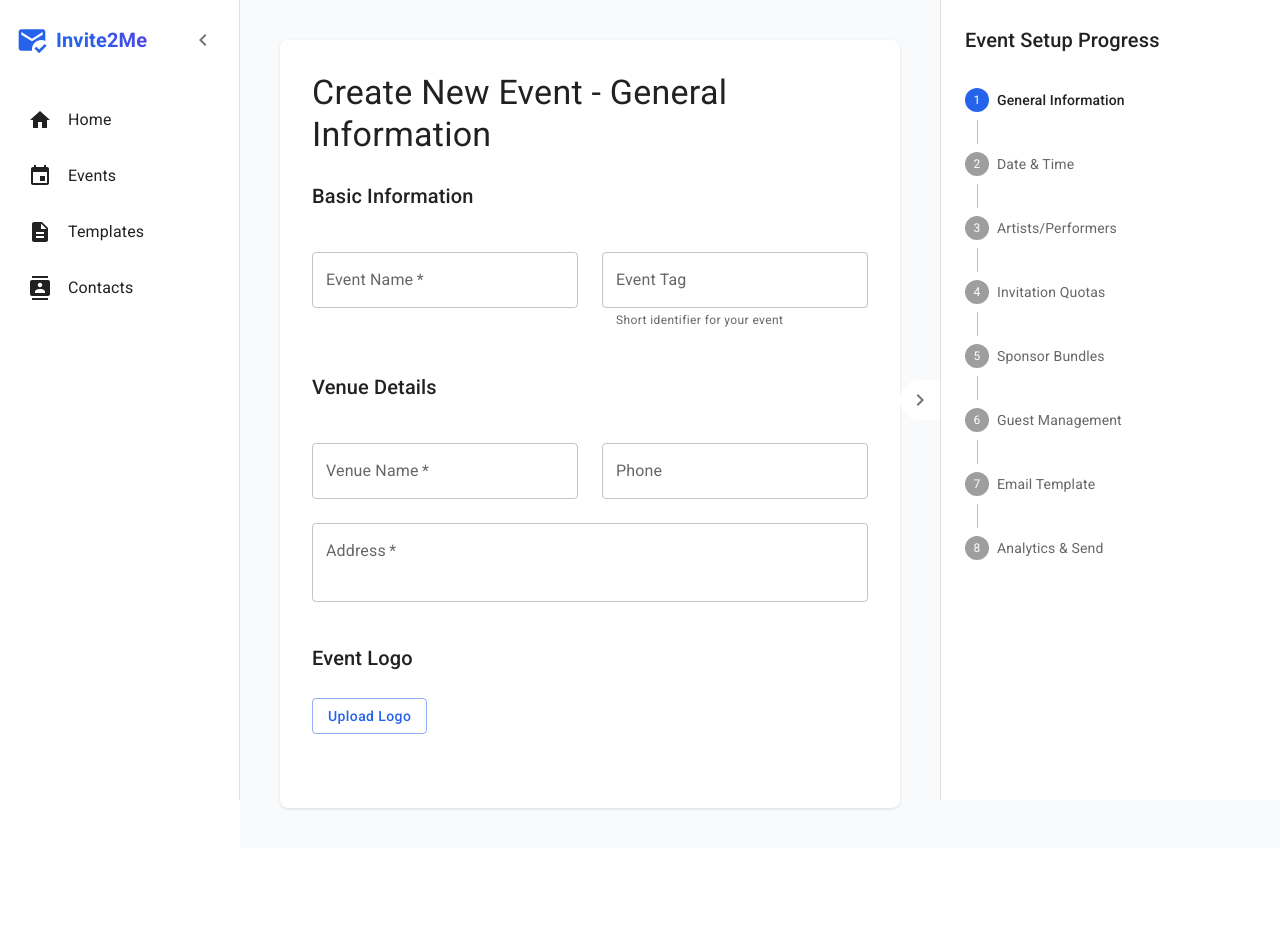
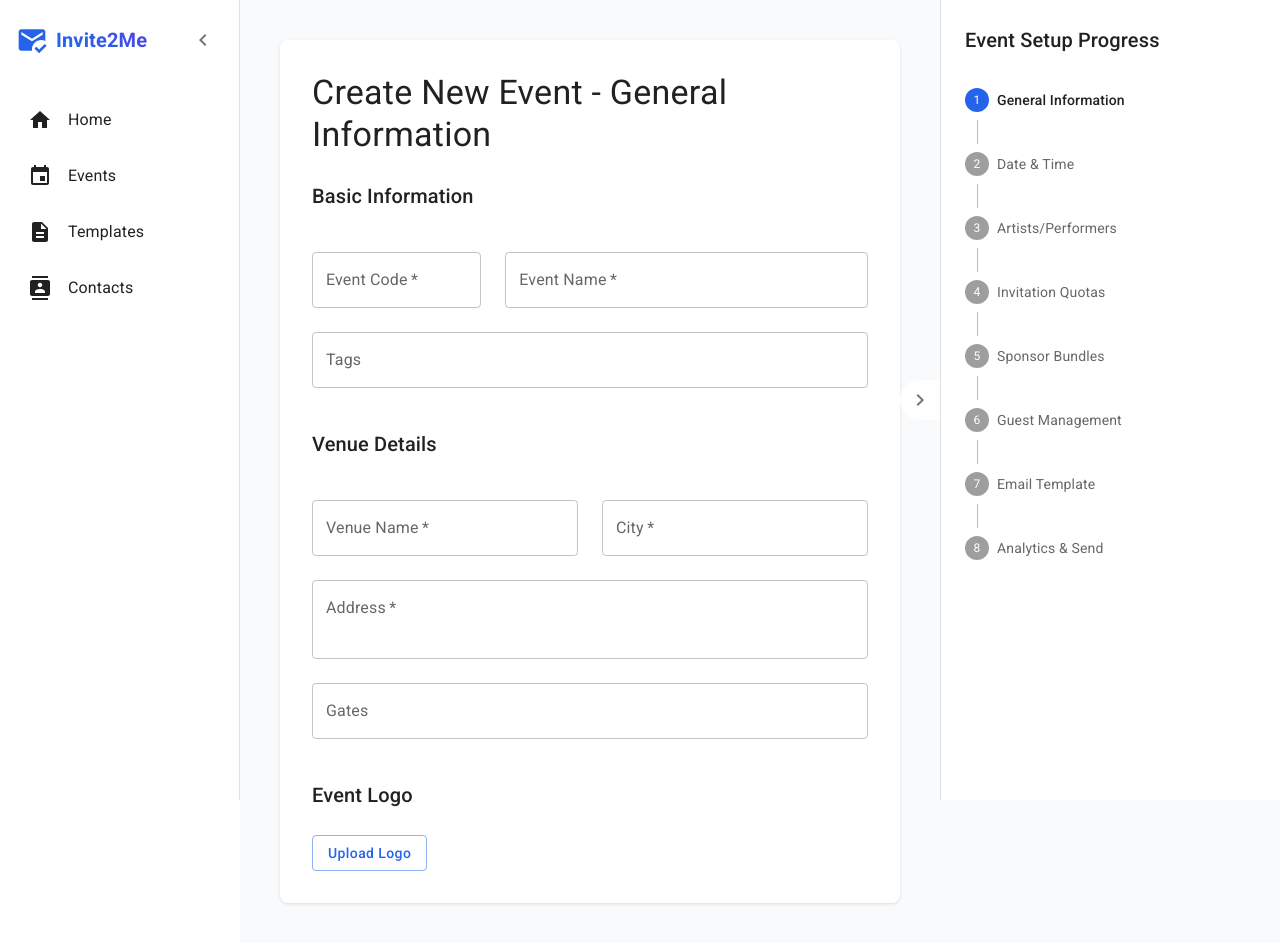
Before and after one commit to bielidev/festivalManager, a React (Vite) app in the folder invitetomeFront/: page /event/new in a window 1280 px wide. Before the commit the page ends 848 px from the top, so only its background shows below. Built offline with nearby package versions, Linux system fonts and the light colour scheme.

Commit message:
feat: added hook to GeneralInfo component to manage form state and add Autocomplete for tags and gates

```diff
--- a/invitetomeFront/src/components/EventDetails/Steps/GeneralInfo.tsx
+++ b/invitetomeFront/src/components/EventDetails/Steps/GeneralInfo.tsx
@@ -1,11 +1,30 @@
-import { Box, TextField, Grid, Typography, Button } from "@mui/material";
+import { useState } from "react";
+import { GeneralData } from "../../../model/EventDataModel/sortKeys/CoreData";
+import {
+  Box,
+  TextField,
+  Grid,
+  Typography,
+  Button,
+  Autocomplete,
+  Chip,
+} from "@mui/material";
 import { useEventDetailContext } from "../EventContext/EventDetailContext";
 
 export const GeneralInfo = () => {
-
   const { currentEvent } = useEventDetailContext();
 
-  console.log(currentEvent);
+  const [generalInfoForm, setGeneralInfoForm] = useState<GeneralData>({
+    ...currentEvent.core.generalData,
+  });
+
+  const handleOnChange = (e: React.ChangeEvent<HTMLInputElement>) => {
+    const { name, value } = e.target;
+    setGeneralInfoForm((prevState) => ({
+      ...prevState,
+      [name]: value,
+    }));
+  };
 
   return (
     <Box component="form" noValidate autoComplete="off">
@@ -16,15 +35,62 @@ export const GeneralInfo = () => {
             Basic Information
           </Typography>
         </Grid>
-        <Grid item xs={12} md={6}>
-          <TextField value={currentEvent.core.generalData.name || ""} fullWidth label="Event Name" variant="outlined" required />
+        <Grid item xs={12} md={4}>
+          <TextField
+            value={generalInfoForm.eventCode}
+            fullWidth
+            label="Event Code"
+            variant="outlined"
+            required
+            onChange={handleOnChange}
+            name="eventCode"
+          />
         </Grid>
-        <Grid item xs={12} md={6}>
+        <Grid item xs={12} md={8}>
           <TextField
+            value={generalInfoForm.name}
             fullWidth
-            label="Event Tag"
+            label="Event Name"
             variant="outlined"
-            helperText="Short identifier for your event"
+            required
+            onChange={handleOnChange}
+            name="name"
+          />
+        </Grid>
+        <Grid item xs={12}>
+          <Autocomplete
+            multiple
+            options={[]}
+            freeSolo
+            value={generalInfoForm.tags}
+            onChange={(_event, newValue) => {
+              setGeneralInfoForm((prevState) => ({
+                ...prevState,
+                tags: newValue,
+              }));
+            }}
+            renderTags={(value: string[], getTagProps) =>
+              value.map((option, index) => (
+                <Chip
+                  {...getTagProps({ index })}
+                  sx={{
+                    bgcolor: "#2196f3",
+                    color: "white",
+                    fontWeight: "bold",
+                  }}
+                  key={option}
+                  label={option}
+                />
+              ))
+            }
+            renderInput={(params) => (
+              <TextField
+                {...params}
+                label="Tags"
+                variant="outlined"
+                placeholder="Add tags"
+              />
+            )}
           />
         </Grid>
 
@@ -35,21 +101,77 @@ export const GeneralInfo = () => {
           </Typography>
         </Grid>
         <Grid item xs={12} md={6}>
-          <TextField fullWidth label="Venue Name" variant="outlined" required />
+          <TextField
+            value={generalInfoForm.venue}
+            fullWidth
+            label="Venue Name"
+            variant="outlined"
+            required
+            onChange={handleOnChange}
+            name="venue"
+          />
         </Grid>
         <Grid item xs={12} md={6}>
-          <TextField fullWidth label="Phone" variant="outlined" type="tel" />
+          <TextField
+            value={generalInfoForm.city}
+            fullWidth
+            label="City"
+            variant="outlined"
+            type="text"
+            required
+            onChange={handleOnChange}
+            name="city"
+          />
         </Grid>
         <Grid item xs={12}>
           <TextField
+            value={generalInfoForm.address}
             fullWidth
             label="Address"
             variant="outlined"
             required
             multiline
             rows={2}
+            onChange={handleOnChange}
           />
         </Grid>
+        <Grid item xs={12}>
+          <Autocomplete
+            multiple
+            options={[]}
+            freeSolo
+            value={generalInfoForm.gates}
+            onChange={(_event, newValue) => {
+              setGeneralInfoForm((prevState) => ({
+                ...prevState,
+                gates: newValue,
+              }));
+            }}
+            renderTags={(value: string[], getTagProps) =>
+              value.map((option, index) => (
+                <Chip
+                  {...getTagProps({ index })}
+                  sx={{
+                    bgcolor: "#2196f3",
+                    color: "white",
+                    fontWeight: "bold",
+                  }}
+                  key={option}
+                  label={option}
+                />
+              ))
+            }
+            renderInput={(params) => (
+              <TextField
+                {...params}
+                label="Gates"
+                variant="outlined"
+                placeholder="Add gates"
+              />
+            )}
+          />
+        </Grid>
+
         {/* Event Logo Upload */}
         <Grid item xs={12}>
           <Typography variant="h6" sx={{ mb: 2, mt: 2 }}>
```
